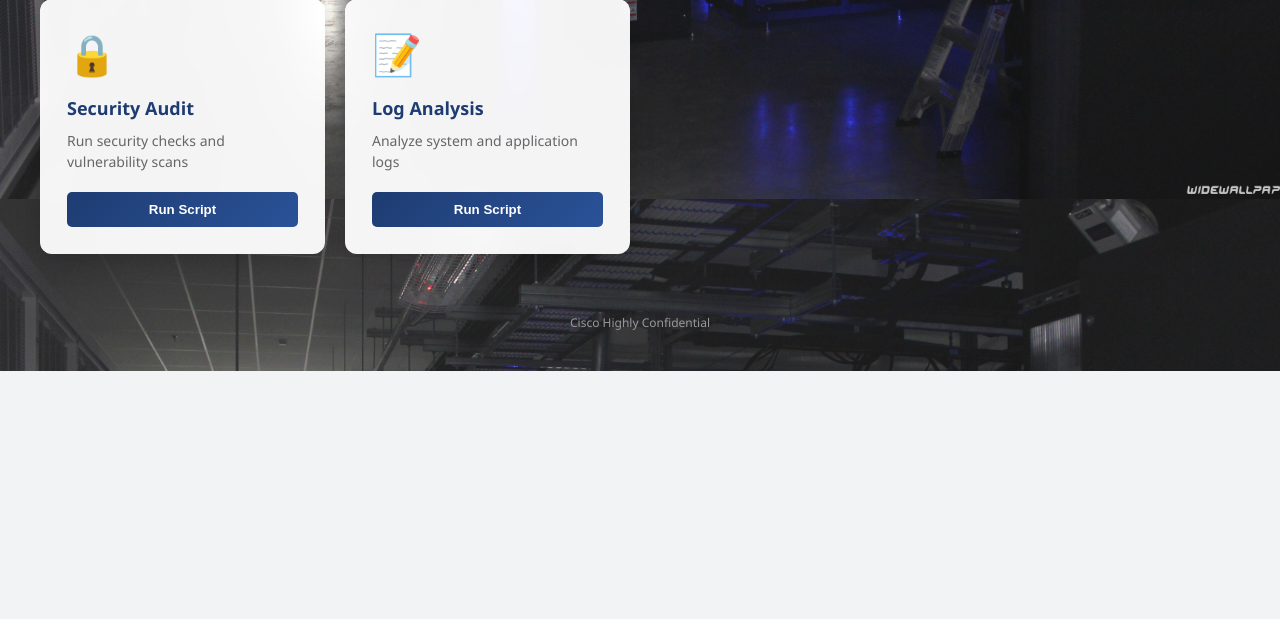
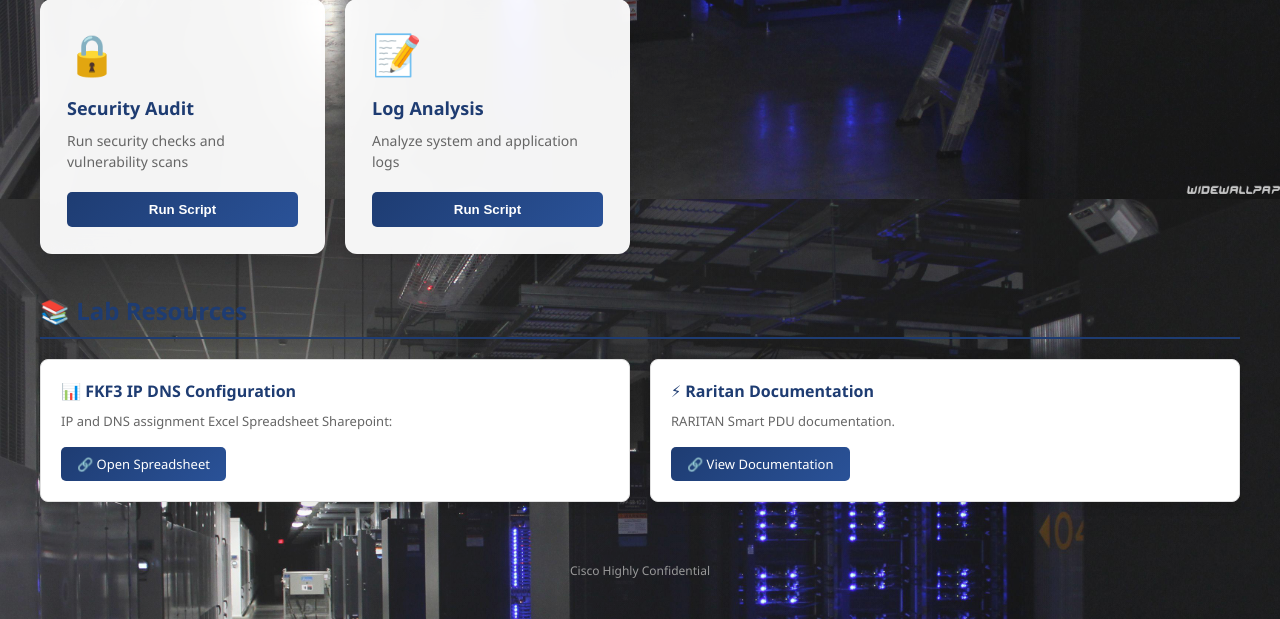
Before and after one commit to nohamid/AI-Scripts, a Flask app: page /dashboard in a window 1280 px wide. Shown: the part 601-1220 px from the top of the page. Before the commit the page ends 972 px from the top, so only its background shows below. Run offline with Flask 3, Linux system fonts and the light colour scheme; the visitor is signed in with stand-in values (Sample User, id 1).

Commit message:
Changes made to Lab Resouces to link Resources

```diff
--- a/AI CNS Toolbox/templates/dashboard.html
+++ b/AI CNS Toolbox/templates/dashboard.html
@@ -559,6 +559,83 @@
         .copy-btn.copied {
             background: #17a2b8;
         }
+
+        .section-title {
+            font-size: 24px;
+            font-weight: 600;
+            color: var(--accent-blue);
+            margin-top: 40px;
+            margin-bottom: 20px;
+            padding-bottom: 10px;
+            border-bottom: 2px solid var(--accent-blue);
+        }
+
+        .resources-container {
+            display: grid;
+            grid-template-columns: repeat(auto-fit, minmax(300px, 1fr));
+            gap: 20px;
+            margin-bottom: 40px;
+        }
+
+        .resource-card {
+            background: var(--bg-card);
+            border: 1px solid var(--border-color);
+            border-radius: 8px;
+            padding: 20px;
+            transition: all 0.3s ease;
+            box-shadow: 0 4px 12px rgba(0, 0, 0, 0.1);
+        }
+
+        .resource-card:hover {
+            box-shadow: 0 8px 24px rgba(0, 0, 0, 0.15);
+            transform: translateY(-5px);
+            border-color: var(--accent-blue);
+        }
+
+        body.dark-mode .resource-card {
+            box-shadow: 0 4px 12px rgba(0, 0, 0, 0.3);
+        }
+
+        body.dark-mode .resource-card:hover {
+            box-shadow: 0 8px 24px rgba(0, 0, 0, 0.5);
+            border-color: var(--accent-blue);
+        }
+
+        .resource-title {
+            font-size: 16px;
+            font-weight: 600;
+            color: var(--accent-blue);
+            margin-bottom: 10px;
+        }
+
+        .resource-description {
+            font-size: 13px;
+            color: var(--text-secondary);
+            margin-bottom: 15px;
+            line-height: 1.5;
+        }
+
+        .resource-link {
+            display: inline-block;
+            padding: 8px 16px;
+            background: linear-gradient(135deg, var(--accent-blue) 0%, var(--accent-blue-light) 100%);
+            color: white;
+            text-decoration: none;
+            border-radius: 5px;
+            font-size: 13px;
+            font-weight: 500;
+            transition: all 0.3s ease;
+            cursor: pointer;
+        }
+
+        .resource-link:hover {
+            transform: scale(1.05);
+            box-shadow: 0 4px 12px rgba(42, 82, 152, 0.3);
+        }
+
+        .resource-link:active {
+            transform: scale(0.95);
+        }
     </style>
 </head>
 <body>
@@ -595,6 +672,25 @@
                 </button>
             </div>
             {% endfor %}
+        </div>
+
+        <!-- Lab Resources Section -->
+        <div class="section-title">📚 Lab Resources</div>
+        <div class="resources-container">
+            <div class="resource-card">
+                <div class="resource-title">📊 FKF3 IP DNS Configuration</div>
+                <div class="resource-description">IP and DNS assignment Excel Spreadsheet Sharepoint:</div>
+                <a href="https://cisco.sharepoint.com/:x:/r/sites/FKF3-CX-CNS-Lab/_layouts/15/Doc.aspx?sourcedoc=%7B9C1AE385-F24A-46B5-9009-12B49C378E79%7D&file=AS-LAB-FKF3-IP-DNS-v4.xlsx&action=default&mobileredirect=true" target="_blank" class="resource-link">
+                    🔗 Open Spreadsheet
+                </a>
+            </div>
+            <div class="resource-card">
+                <div class="resource-title">⚡ Raritan Documentation</div>
+                <div class="resource-description">RARITAN Smart PDU documentation.</div>
+                <a href="https://cisco.sharepoint.com/sites/FKF3-CX-CNS-Lab/Shared%20Documents/Forms/AllItems.aspx?id=%2Fsites%2FFKF3%2DCX%2DCNS%2DLab%2FShared%20Documents%2FAdmin%20Documents%2FPower%20%26%20Cooling%2FRARITAN%2DSMARTPDUs%2D15%5FDec%5F23%2Etxt&parent=%2Fsites%2FFKF3%2DCX%2DCNS%2DLab%2FShared%20Documents%2FAdmin%20Documents%2FPower%20%26%20Cooling" target="_blank" class="resource-link">
+                    🔗 View Documentation
+                </a>
+            </div>
         </div>
     </div>
 
```
